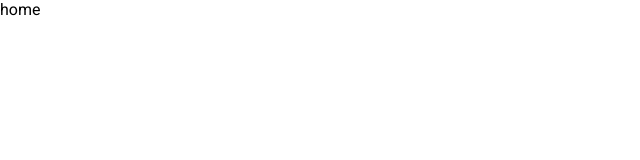
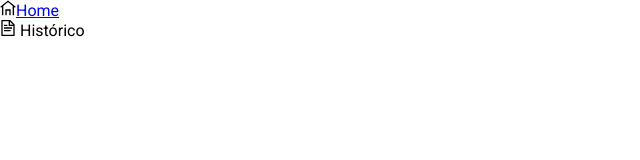
Before and after one commit to Sara01romao/cofre, a React (Vite) app: page /home in a window 1280 px wide. Shown: the top 160 px of the page, without its empty margins (0-640 px from the left). Built offline with nearby package versions, Linux system fonts and the light colour scheme.

Commit message:
incio menu páginas

```diff
--- a/src/pages/Home/index.jsx
+++ b/src/pages/Home/index.jsx
@@ -1,13 +1,20 @@
 
-
+import {GrDocumentText, GrHome} from 'react-icons/gr'
+import { Link} from 'react-router-dom'
 import './styles.css'
-
-
 export function Home() {
 
   return (
    <div>
-     home
+     <header>
+       <nav>
+         <ul>
+           <li><Link to="/"><GrHome />Home</Link></li>
+           <li><Link to="/"></Link><GrDocumentText/> Histórico</li>
+         </ul>
+       </nav>
+
+     </header>
    </div>
   )
 }
```
